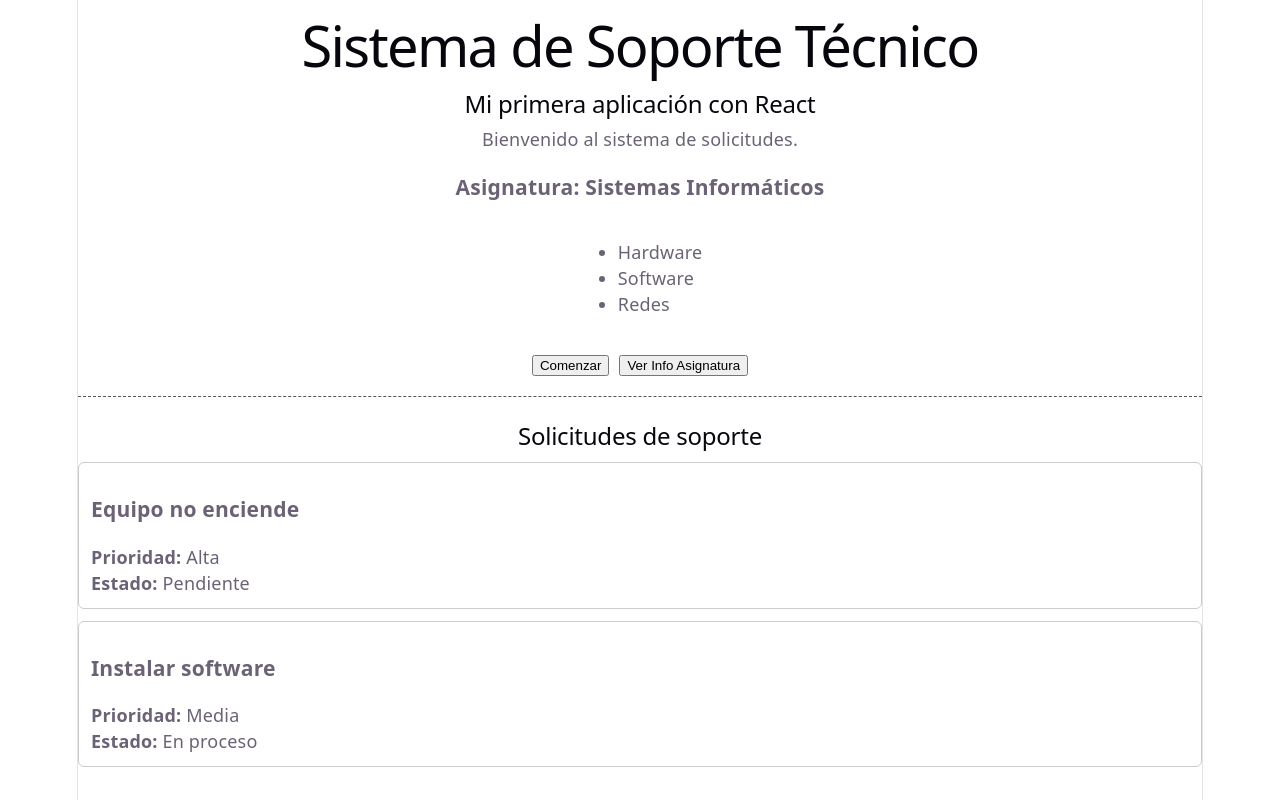
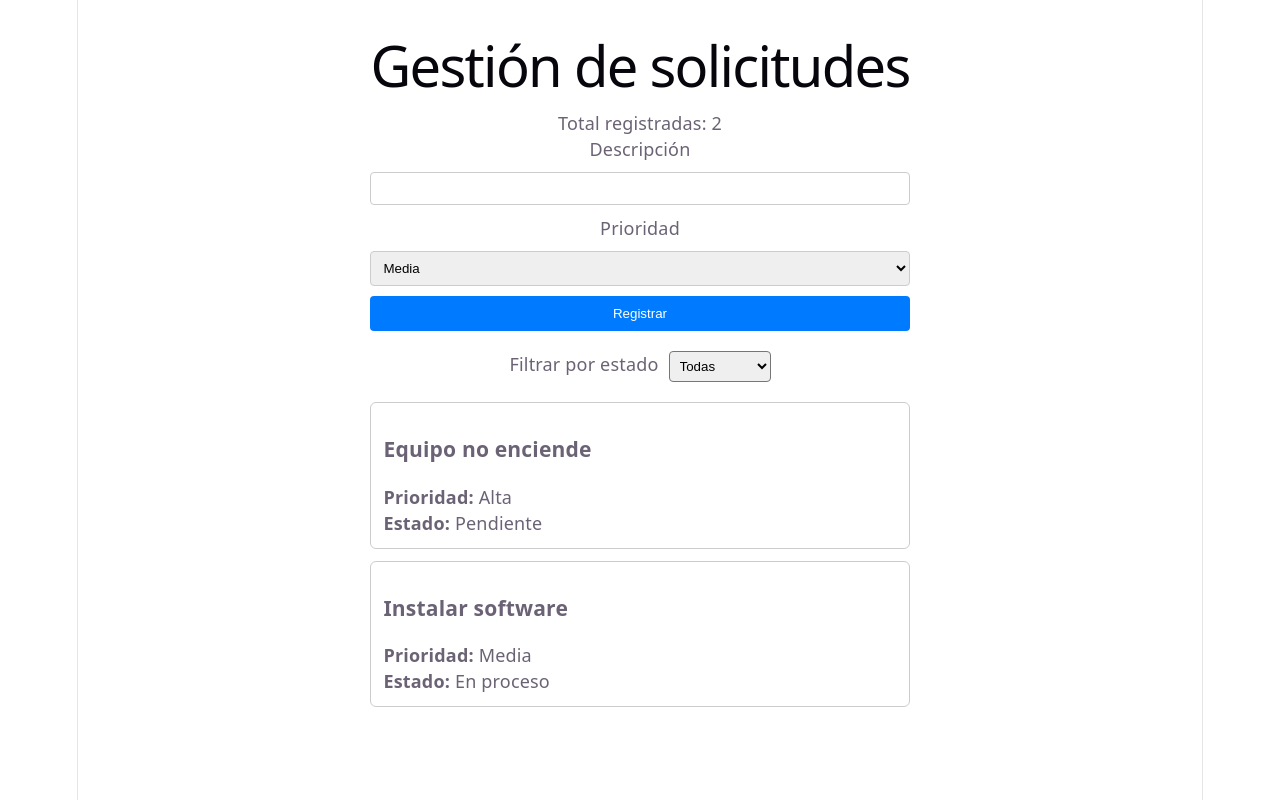
Before and after one commit to daamaleman/SoporteReact, a React (Vite) app: page / in a window 1280 px wide. Built offline with nearby package versions, Linux system fonts and the light colour scheme.

Commit message:
feat: implement dynamic state management and form handling using useState

```diff
--- a/src/App.jsx
+++ b/src/App.jsx
@@ -1,69 +1,94 @@
 import { useState } from 'react'
-import heroImg from './assets/hero.png'
-import reactLogo from './assets/react.svg'
-import viteLogo from './assets/vite.svg'
-import './App.css'
+import SolicitudCard from './components/SolicitudCard'
 
-function SolicitudCard({ titulo, prioridad, estado }) {
-    return (
-        <article style={{ border: '1px solid #ccc', padding: '12px', margin: '12px 0', borderRadius: '6px', textAlign: 'left' }}>
-            <h3>{titulo}</h3>
-            <p><strong>Prioridad:</strong> {prioridad}</p>
-            <p><strong>Estado:</strong> {estado}</p>
-        </article>
-    )
-}
+const iniciales = [
+    { id: 1, titulo: 'Equipo no enciende', prioridad: 'Alta', estado: 'Pendiente' },
+    { id: 2, titulo: 'Instalar software', prioridad: 'Media', estado: 'En proceso' }
+]
 
 function App() {
-    const nombreAsignatura = "Sistemas Informáticos"
-    const componentesRed = ["Hardware", "Software", "Redes"]
+    const [solicitudes, setSolicitudes] = useState(iniciales)
+    const [titulo, setTitulo] = useState('')
+    const [prioridad, setPrioridad] = useState('Media')
+    const [filtro, setFiltro] = useState('Todas')
+    const [mensaje, setMensaje] = useState('')
 
-    const mostrarNuevaAlerta = () => {
-        alert(`Estás cursando: ${nombreAsignatura}. ¡Mucho éxito!`)
+    function agregar(e) {
+        e.preventDefault()
+        if (!titulo.trim()) {
+            setMensaje('Escribe una descripción de la solicitud.')
+            return
+        }
+        const nueva = {
+            id: crypto.randomUUID(),
+            titulo: titulo.trim(),
+            prioridad,
+            estado: 'Pendiente'
+        }
+        setSolicitudes(actuales => [...actuales, nueva])
+        setTitulo('')
+        setMensaje('Solicitud agregada correctamente.')
     }
 
+    const visibles = solicitudes.filter(s =>
+        filtro === 'Todas' || s.estado === filtro
+    )
+
     return (
-        <main>
-            <h1>Sistema de Soporte Técnico</h1>
-            <h2>Mi primera aplicación con React</h2>
-            <p>Bienvenido al sistema de solicitudes.</p>
+        <main style={{ padding: '20px', maxWidth: '600px', margin: '0 auto' }}>
+            <h1>Gestión de solicitudes</h1>
+            <p>Total registradas: {solicitudes.length}</p>
 
-            {/* Microreto A: Información de la Asignatura */}
-            <section style={{ marginBottom: '25px', borderBottom: '1px dashed #555', paddingBottom: '20px' }}>
-                <h3>Asignatura: {nombreAsignatura}</h3>
-
-                <ul style={{ textAlign: 'left', display: 'inline-block' }}>
-                    {componentesRed.map((item, index) => (
-                        <li key={index}>{item}</li>
-                    ))}
-                </ul>
-
-                <div style={{ marginTop: '15px' }}>
-                    <button onClick={() => alert('Bienvenido a React')}>
-                        Comenzar
-                    </button>
-
-                    <button onClick={mostrarNuevaAlerta} style={{ marginLeft: '10px' }}>
-                        Ver Info Asignatura
-                    </button>
-                </div>
-            </section>
-
-            <section style={{ marginTop: '20px' }}>
-                <h2>Solicitudes de soporte</h2>
-
-                <SolicitudCard
-                    titulo="Equipo no enciende"
-                    prioridad="Alta"
-                    estado="Pendiente"
+            <form onSubmit={agregar} style={{ display: 'flex', flexDirection: 'column', gap: '10px', marginBottom: '20px' }}>
+                <label htmlFor="titulo">Descripción</label>
+                <input
+                    id="titulo"
+                    value={titulo}
+                    onChange={e => setTitulo(e.target.value)}
+                    style={{ padding: '8px', borderRadius: '4px', border: '1px solid #ccc' }}
                 />
 
-                <SolicitudCard
-                    titulo="Instalar software"
-                    prioridad="Media"
-                    estado="En proceso"
-                />
-            </section>
+                <label htmlFor="prioridad">Prioridad</label>
+                <select
+                    id="prioridad"
+                    value={prioridad}
+                    onChange={e => setPrioridad(e.target.value)}
+                    style={{ padding: '8px', borderRadius: '4px', border: '1px solid #ccc' }}
+                >
+                    <option>Alta</option>
+                    <option>Media</option>
+                    <option>Baja</option>
+                </select>
+
+                <button type="submit" style={{ padding: '10px', cursor: 'pointer', backgroundColor: '#007bff', color: '#fff', border: 'none', borderRadius: '4px' }}>
+                    Registrar
+                </button>
+            </form>
+
+            <p role="status" style={{ fontWeight: 'bold', color: mensaje.includes('correctamente') ? 'green' : 'red' }}>
+                {mensaje}
+            </p>
+
+            <div style={{ margin: '20px 0' }}>
+                <label htmlFor="filtro" style={{ marginRight: '10px' }}>Filtrar por estado</label>
+                <select
+                    id="filtro"
+                    value={filtro}
+                    onChange={e => setFiltro(e.target.value)}
+                    style={{ padding: '6px', borderRadius: '4px' }}
+                >
+                    <option>Todas</option>
+                    <option>Pendiente</option>
+                    <option>En proceso</option>
+                    <option>Resuelta</option>
+                </select>
+            </div>
+
+            {visibles.length === 0 ? (
+                <p>No hay resultados.</p>
+            ) : (
+                visibles.map(s => <SolicitudCard key={s.id} {...s} />)
+            )}
         </main>
     )
 }
--- a/src/components/Solicitudcard.jsx
+++ b/src/components/Solicitudcard.jsx
@@ -1,9 +1,9 @@
 export default function SolicitudCard({ titulo, prioridad, estado }) {
     return (
-        <article style={{ border: '1px solid #ccc', padding: '10px', margin: '10px 0', borderRadius: '5px' }}>
+        <article style={{ border: '1px solid #ccc', padding: '12px', margin: '12px 0', borderRadius: '6px', textAlign: 'left' }}>
             <h3>{titulo}</h3>
-            <p>Prioridad: {prioridad}</p>
-            <p>Estado: {estado}</p>
+            <p><strong>Prioridad:</strong> {prioridad}</p>
+            <p><strong>Estado:</strong> {estado}</p>
         </article>
     )
 }
```
